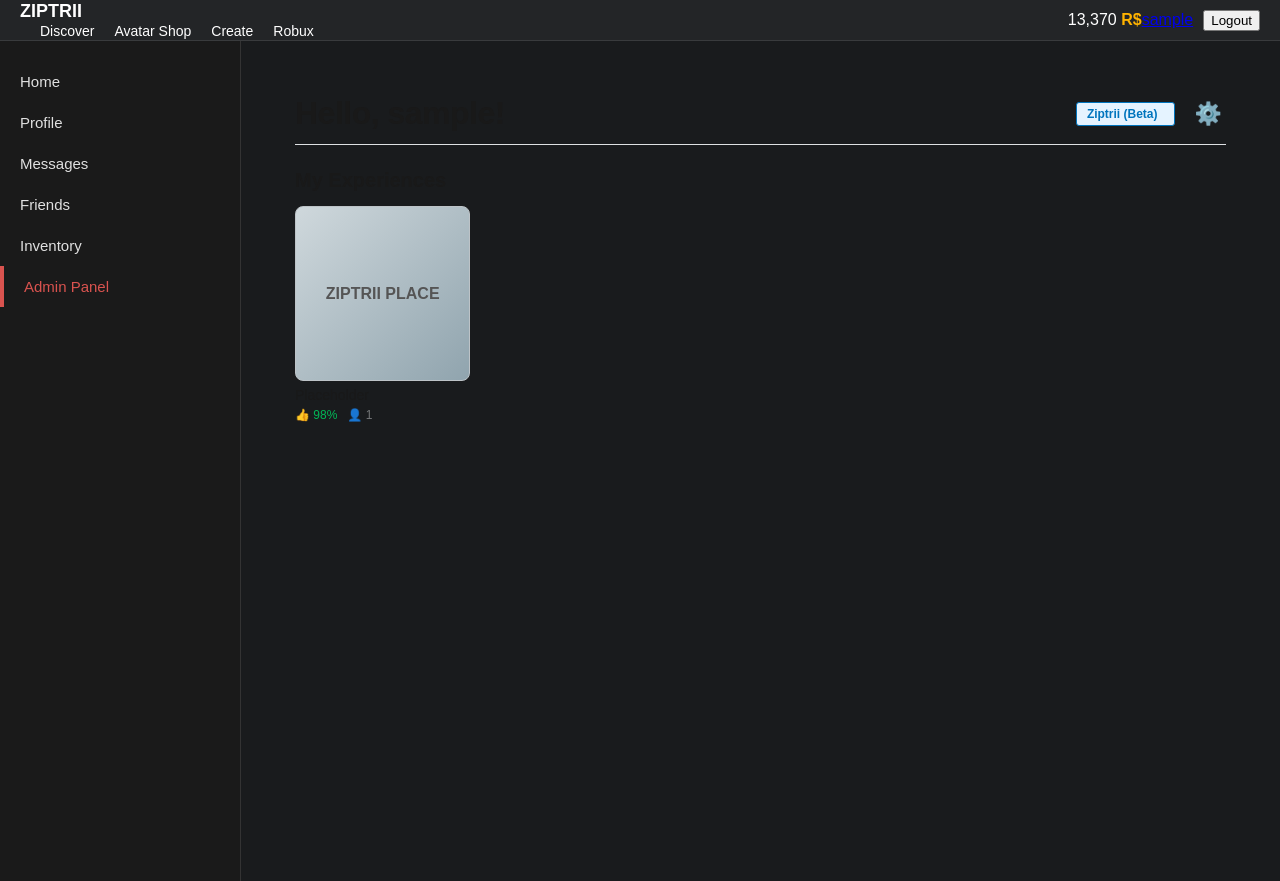
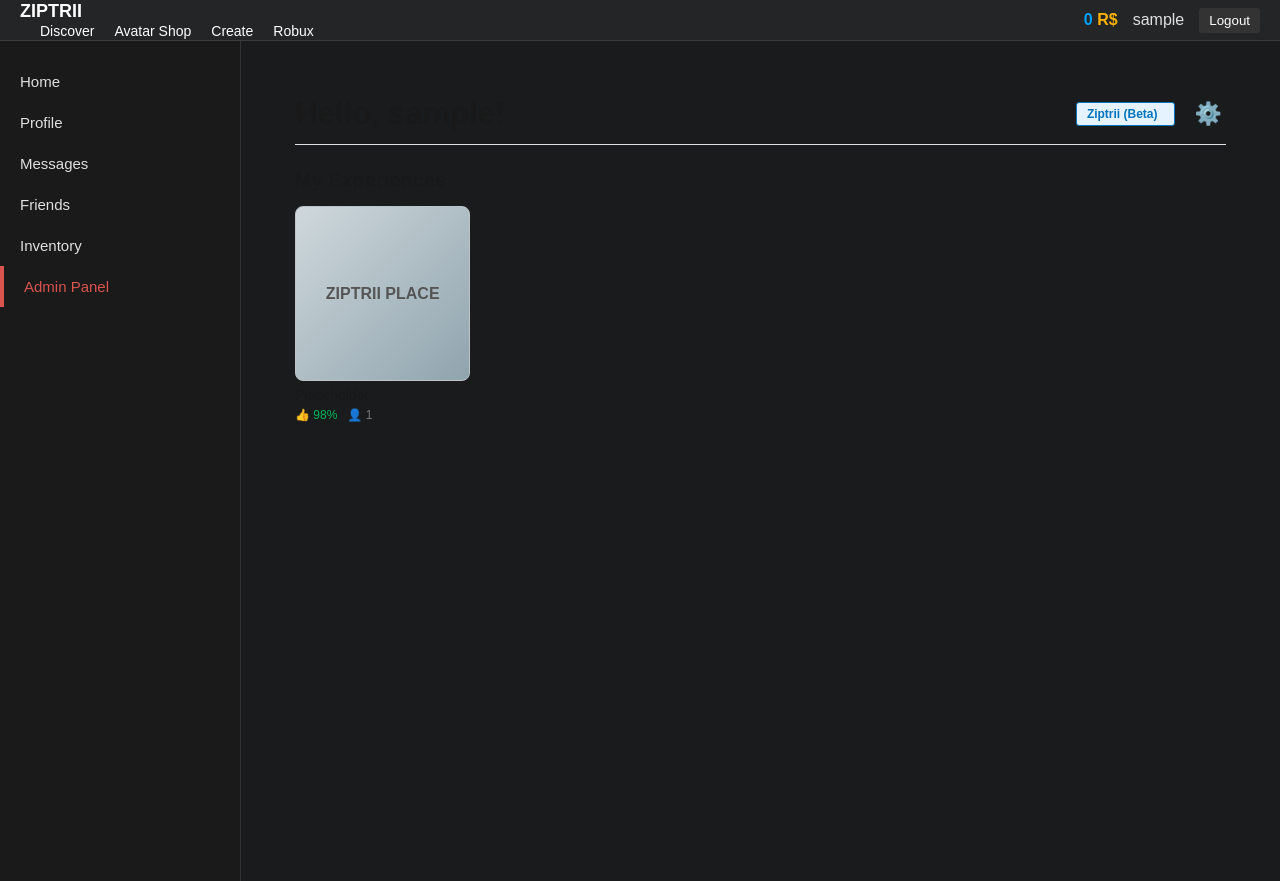
Before and after one commit to valvicthe/ziptrii, a Next.js app: page / in a window 1280 px wide. Built offline with nearby package versions, Linux system fonts and the light colour scheme; sample sign-in values are in the browser's storage.

Commit message:
Enhance UserNav with dynamic user data and styles
Updated UserNav component to enhance user experience with dynamic Robux balance and improved styling.

```diff
--- a/src/components/UserNav.js
+++ b/src/components/UserNav.js
@@ -5,25 +5,55 @@ export default function UserNav() {
   const [user, setUser] = useState(null);
 
   useEffect(() => {
+    // Attempt to load the user from local storage
     const savedUser = localStorage.getItem('user');
-    if (savedUser) setUser(JSON.parse(savedUser));
+    if (savedUser) {
+      try {
+        setUser(JSON.parse(savedUser));
+      } catch (e) {
+        console.error("Failed to parse user session", e);
+      }
+    }
   }, []);
 
   const handleLogout = () => {
     localStorage.removeItem('user');
+    // Force a full redirect to home to refresh state
     window.location.href = '/';
   };
 
   return (
-    <div className="nav-right">
+    <div className="nav-right" style={{ display: 'flex', alignItems: 'center', gap: '15px' }}>
       {user ? (
         <>
-          <span className="robux-balance">13,370 <span className="robux-icon">R$</span></span>
-          <a href={`/users/${user.id}`} className="user-pill">{user.username}</a>
-          <button onClick={handleLogout} style={{ marginLeft: '10px' }}>Logout</button>
+          {/* Dynamic Robux Balance */}
+          <span className="robux-balance" style={{ color: '#00A2FF', fontWeight: 'bold' }}>
+            {user.robux ?? 0} <span className="robux-icon">R$</span>
+          </span>
+
+          {/* Dynamic Profile Link */}
+          <a href={`/users/${user.id}`} className="user-pill" style={{ color: '#E0E0E0', textDecoration: 'none' }}>
+            {user.username}
+          </a>
+
+          <button
+            onClick={handleLogout}
+            style={{
+              background: '#333',
+              border: 'none',
+              color: '#fff',
+              padding: '5px 10px',
+              borderRadius: '3px',
+              cursor: 'pointer'
+            }}
+          >
+            Logout
+          </button>
         </>
       ) : (
-        <a href="/login" className="user-pill">Login</a>
+        <a href="/login" className="user-pill" style={{ color: '#00A2FF', textDecoration: 'none' }}>
+          Login
+        </a>
       )}
     </div>
   );
```
